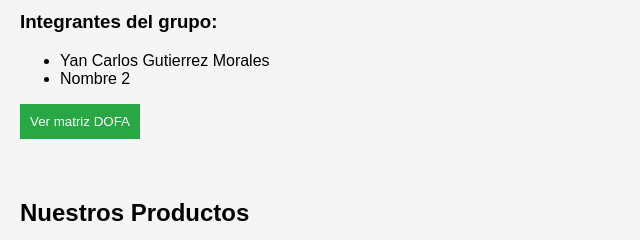
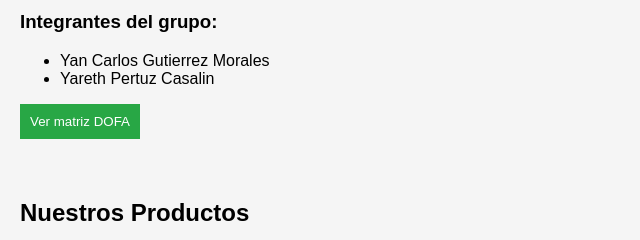
Before and after one commit to RobinDa21/tienda-saludable, a plain HTML site: page index.html in a window 1280 px wide. Shown: the part 295-535 px from the top of the page, 0-640 px from the left. Drawn offline with Linux system fonts and the light colour scheme.

Commit message:
Update index.html

```diff
--- a/index.html
+++ b/index.html
@@ -72,7 +72,7 @@
     <h3>Integrantes del grupo:</h3>
     <ul>
         <li>Yan Carlos Gutierrez Morales</li>
-        <li>Nombre 2</li>
+        <li>Yareth Pertuz Casalin</li>
     </ul>
 
     <a href="dofa.html">
```
